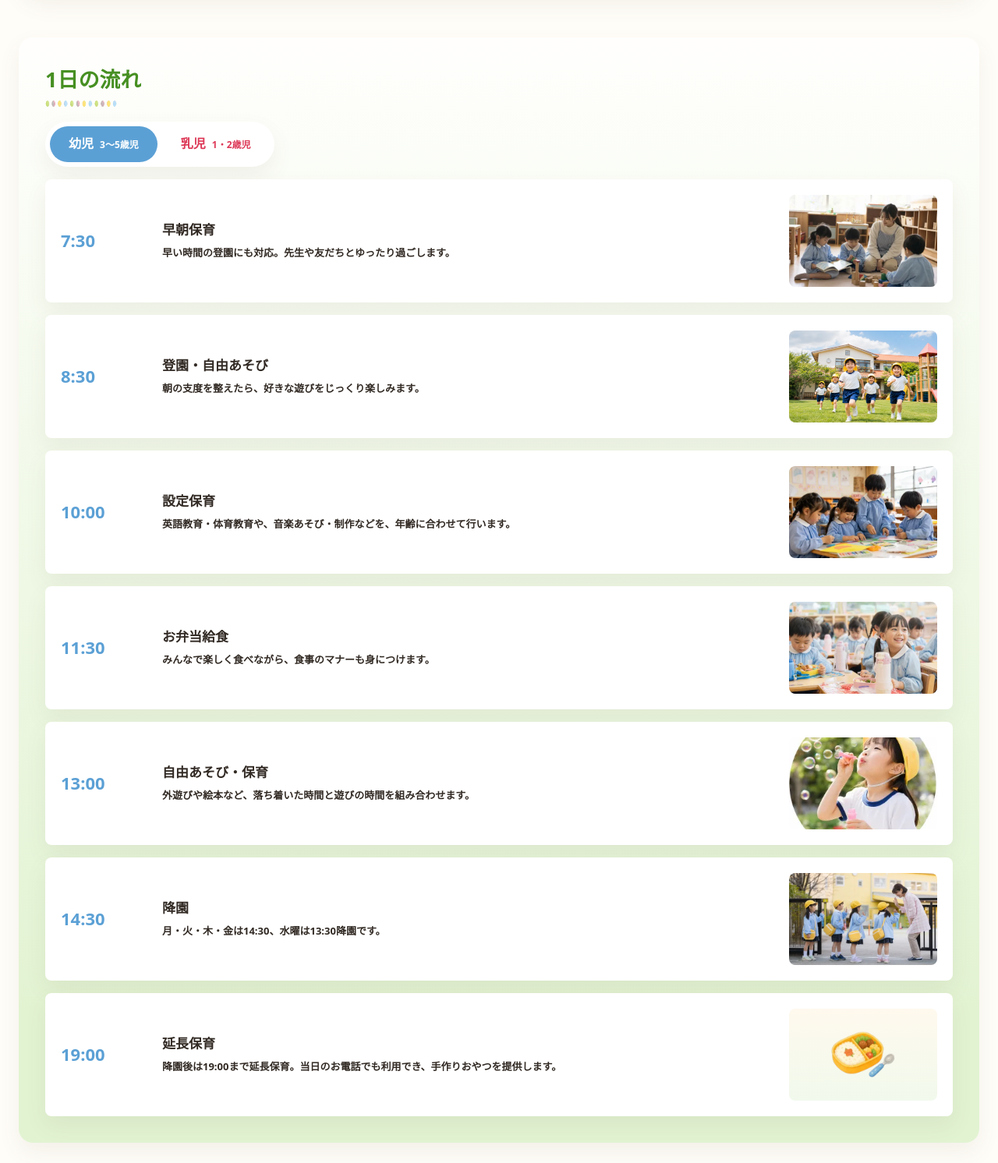
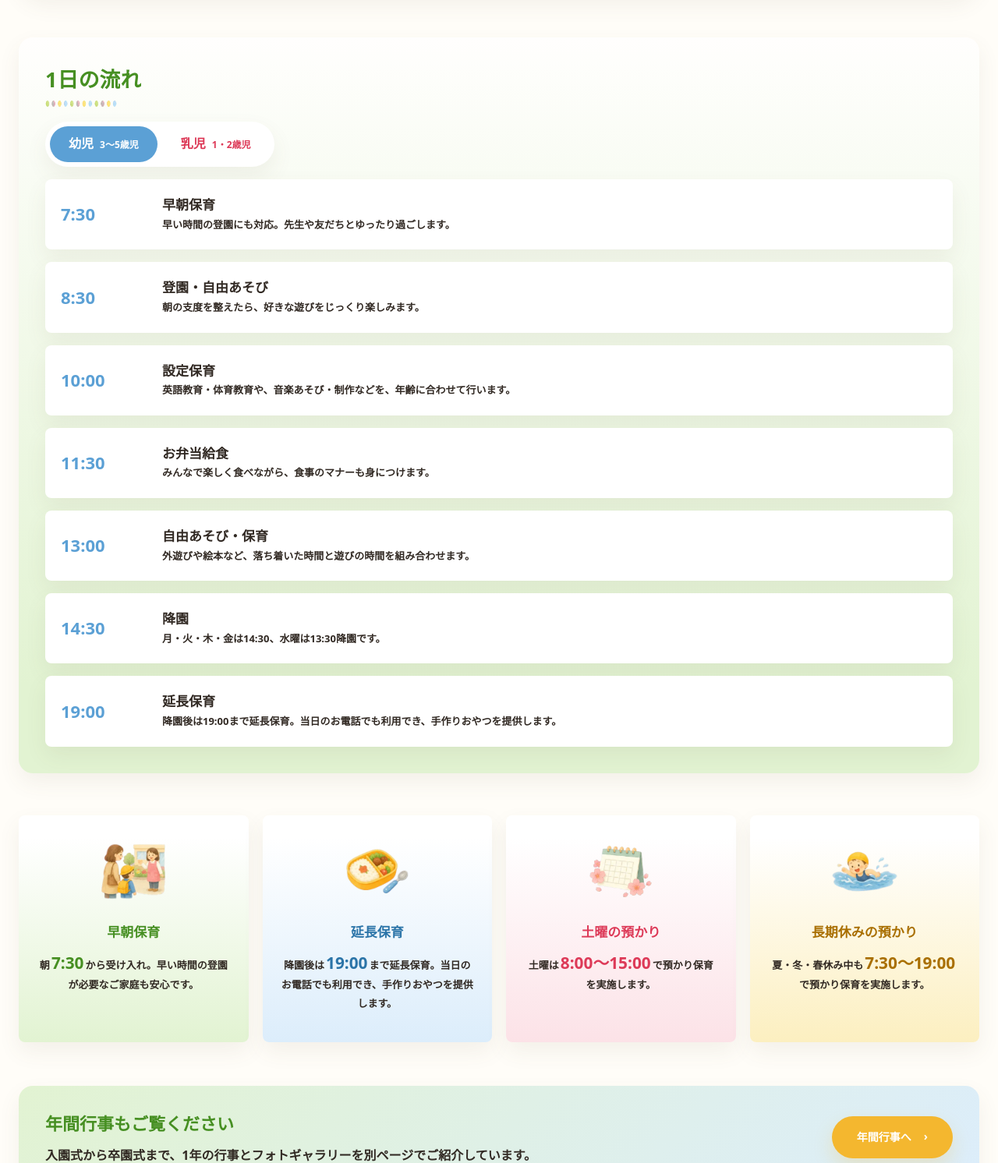
Before and after one commit to ryosuke-kubota/aiji-yochien-hp, a WordPress theme: template wp-content/themes/aiji-yochien/page-annual.php in a window 1280 px wide. Shown: the part 762-2254 px from the top of the page at 78% size. Run offline with PHP 8.4 and a stand-in for WordPress, Linux system fonts and the light colour scheme; the site name, menu and one post (Sample post) are stand-ins, and other content is empty.

Commit message:
feat: 園での生活の1日の流れ（幼児）から写真を外して見やすくする
Co-Authored-By: Claude Opus 5.5 <noreply@anthropic.com>

```diff
--- a/wp-content/themes/aiji-yochien/page-annual.php
+++ b/wp-content/themes/aiji-yochien/page-annual.php
@@ -46,41 +46,33 @@ get_header();
         <div class="age-panel" id="daily-kids" role="tabpanel" aria-labelledby="tab-daily-kids">
           <h3 class="age-panel__title">幼児（3〜5歳児）</h3>
           <div class="schedule-track">
-            <?php // assets/images/photo-day-{名前}.jpg を置くと各時間帯の写真が自動で差し替わる ?>
-            <article class="schedule-step">
+            <article class="schedule-step schedule-step--simple">
               <div class="schedule-time">7:30</div>
               <div><h3>早朝保育</h3><p>早い時間の登園にも対応。先生や友だちとゆったり過ごします。</p></div>
-              <img src="<?php echo aiji_photo( 'day-morning' ) ?: aiji_asset( 'images/card-icon-guide-tour.png' ); ?>" alt="早朝保育のようす">
             </article>
-            <article class="schedule-step">
+            <article class="schedule-step schedule-step--simple">
               <div class="schedule-time">8:30</div>
               <div><h3>登園・自由あそび</h3><p>朝の支度を整えたら、好きな遊びをじっくり楽しみます。</p></div>
-              <img src="<?php echo aiji_photo( 'day-arrival' ) ?: aiji_asset( 'images/hero-children-running.png' ); ?>" alt="登園・自由あそびのようす">
             </article>
-            <article class="schedule-step">
+            <article class="schedule-step schedule-step--simple">
               <div class="schedule-time">10:00</div>
               <div><h3>設定保育</h3><p>英語教育・体育教育や、音楽あそび・制作などを、年齢に合わせて行います。</p></div>
-              <img src="<?php echo aiji_photo( 'day-lesson' ) ?: aiji_asset( 'images/philosophy-craft-circle.png' ); ?>" alt="設定保育のようす">
             </article>
-            <article class="schedule-step">
+            <article class="schedule-step schedule-step--simple">
               <div class="schedule-time">11:30</div>
               <div><h3>お弁当給食</h3><p>みんなで楽しく食べながら、食事のマナーも身につけます。</p></div>
-              <img src="<?php echo aiji_photo( 'day-lunch' ) ?: aiji_asset( 'images/card-icon-lunch.png' ); ?>" alt="お弁当給食の時間のようす">
             </article>
-            <article class="schedule-step">
+            <article class="schedule-step schedule-step--simple">
               <div class="schedule-time">13:00</div>
               <div><h3>自由あそび・保育</h3><p>外遊びや絵本など、落ち着いた時間と遊びの時間を組み合わせます。</p></div>
-              <img src="<?php echo aiji_photo( 'day-play' ) ?: aiji_asset( 'images/philosophy-bubbles-circle.png' ); ?>" alt="自由あそびのようす">
             </article>
-            <article class="schedule-step">
+            <article class="schedule-step schedule-step--simple">
               <div class="schedule-time">14:30</div>
               <div><h3>降園</h3><p>月・火・木・金は14:30、水曜は13:30降園です。</p></div>
-              <img src="<?php echo aiji_photo( 'day-return' ) ?: aiji_asset( 'images/card-icon-about-building.png' ); ?>" alt="降園のようす">
             </article>
-            <article class="schedule-step">
+            <article class="schedule-step schedule-step--simple">
               <div class="schedule-time">19:00</div>
               <div><h3>延長保育</h3><p>降園後は19:00まで延長保育。当日のお電話でも利用でき、手作りおやつを提供します。</p></div>
-              <img src="<?php echo aiji_photo( 'day-extended' ) ?: aiji_asset( 'images/card-icon-lunch.png' ); ?>" alt="延長保育のようす">
             </article>
           </div>
         </div>
```
